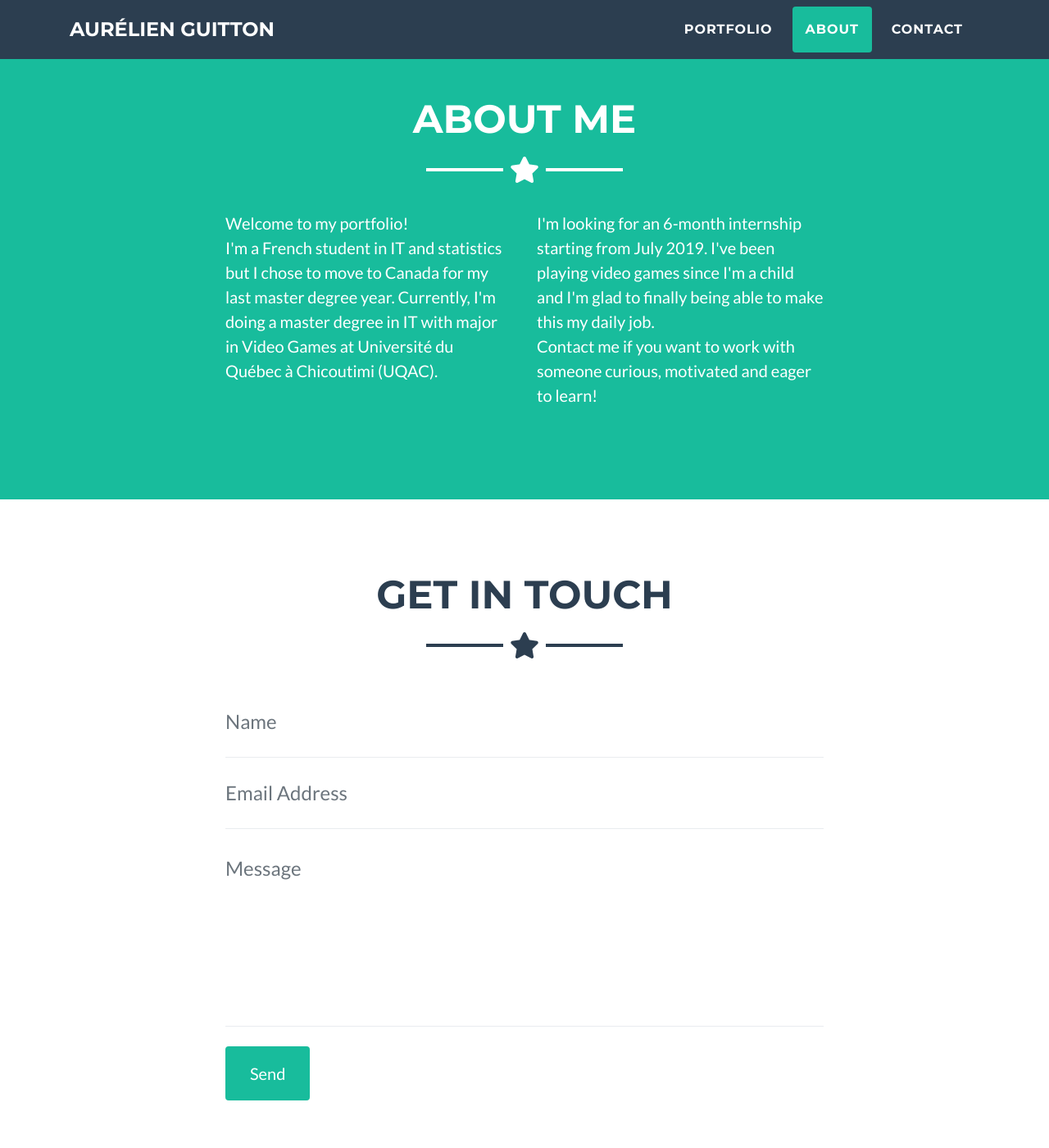
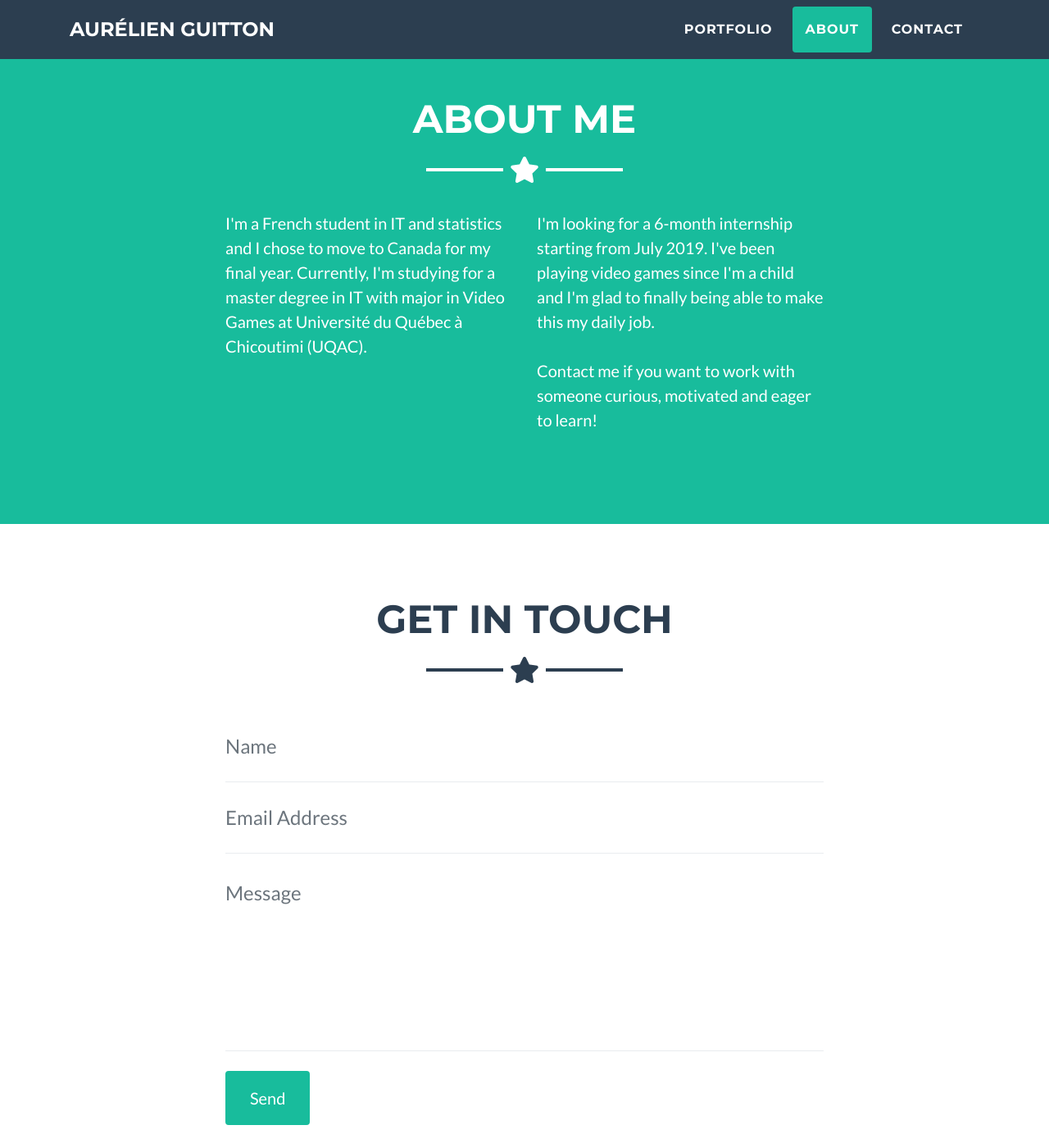
Before and after one commit to AurelienGttn/AurelienGttn.github.io, a Jekyll site: the page built from index.html, in a window 1280 px wide and 1400 px high, scrolled down 1809 px. Shown: the whole window at 82% size. Built offline with Jekyll 4.4.1, drawn with Linux system fonts in a browser that asks for light colours; some of the changed text lies outside the part shown.

Commit message:
Improve meta data, change footer, remove badges padding

```diff
--- a/_config.yml
+++ b/_config.yml
@@ -1,6 +1,6 @@
-name: Aurelien Guitton - Game Designer
+name: Aurelien Guitton - Game Designer Portfolio
 email: aurelien.guitton@hotmail.com
-description: Student in Video Games at Université du Québec à Chicoutimi. This is my portfolio, showcasing the games I designed and developed.
+description: Student in Video Games master's degree at Université du Québec à Chicoutimi. Check out the games I made and get in touch!
 url: https://aureliengttn.github.io/
 social:
   name: Aurelien Guitton
--- a/_layouts/default.html
+++ b/_layouts/default.html
@@ -4,7 +4,7 @@
 
     <meta charset="utf-8">
     <meta name="viewport" content="width=device-width, initial-scale=1, shrink-to-fit=no">
-    <meta name="description" content="Portfolio of a student in Video Games">
+    <meta name="description" content="I'm studying for a master's degree in video games development at UQAC. Check out the games I designed and programmed! Currently looking for an internship from July 2019.">
     <meta name="author" content="Aurélien Guitton">
 
     <!-- Favicon -->
@@ -96,11 +96,15 @@
         <hr class="star-light mb-5">
         <div class="row">
           <div class="col-lg-4 ml-auto">
-            <p class="lead">Welcome to my portfolio! <br>
-            I'm a French student in IT and statistics but I chose to move to Canada for my last master degree year. Currently, I'm doing a master degree in IT with major in Video Games at Université du Québec à Chicoutimi (UQAC).</p>
+            <p class="lead">
+              I'm a French student in IT and statistics and I chose to move to Canada for my final year. Currently, I'm studying for a master degree in IT with major in Video Games at Université du Québec à Chicoutimi (UQAC).
+            </p>
           </div>
           <div class="col-lg-4 mr-auto">
-            <p class="lead">I'm looking for an 6-month internship starting from July 2019. I've been playing video games since I'm a child and I'm glad to finally being able to make this my daily job. <br>Contact me if you want to work with someone curious, motivated and eager to learn!</p>
+            <p class="lead">
+              I'm looking for a 6-month internship starting from July 2019. I've been playing video games since I'm a child and I'm glad to finally being able to make this my daily job.
+              <br><br>Contact me if you want to work with someone curious, motivated and eager to learn!
+            </p>
           </div>
         </div>
         <!-- Download
@@ -170,11 +174,6 @@
       <div class="container">
         <div class="row">
           <div class="col-md-4 mb-5 mb-lg-0">
-            <h4 class="text-uppercase mb-4">Location</h4>
-            <p class="lead mb-0">588 Chemin Saint Thomas
-              <br>Chicoutimi, Québec</p>
-          </div>
-          <div class="col-md-4">
           </div>
           <div class="col-md-4 mb-5 mb-lg-0">
             <h4 class="text-uppercase mb-4">Around the Web</h4>
@@ -200,6 +199,8 @@
                 </a>
               </li>
             </ul>
+          </div>
+          <div class="col-md-4">
           </div>
         </div>
       </div>
```
Also changed, not shown: _portfolio/01_swapracer.md (+5 -3 lines), _portfolio/02_tslot.md (+2 -2 lines), _portfolio/03_douchebaghero.md (+2 -2 lines), _portfolio/04_clumsyship.md (+3 -3 lines), img/award.png (added), 2 other files.
